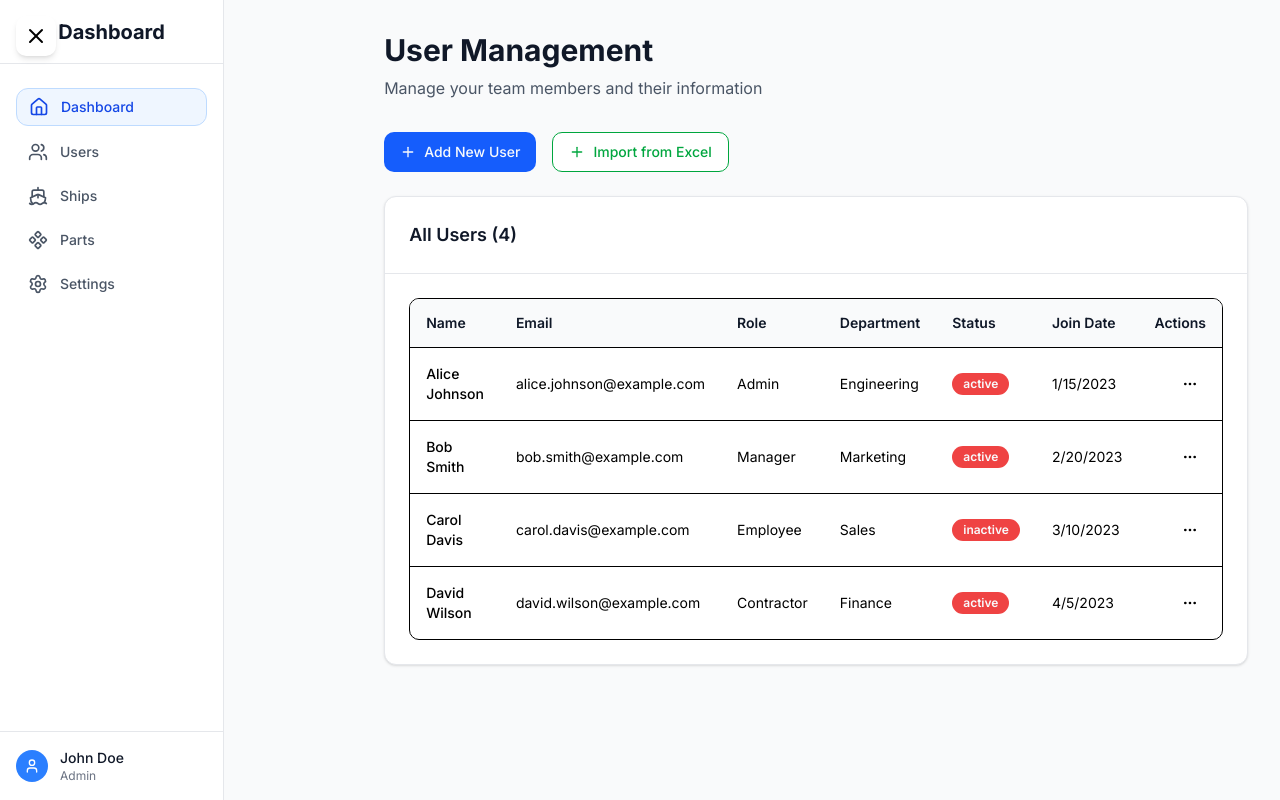
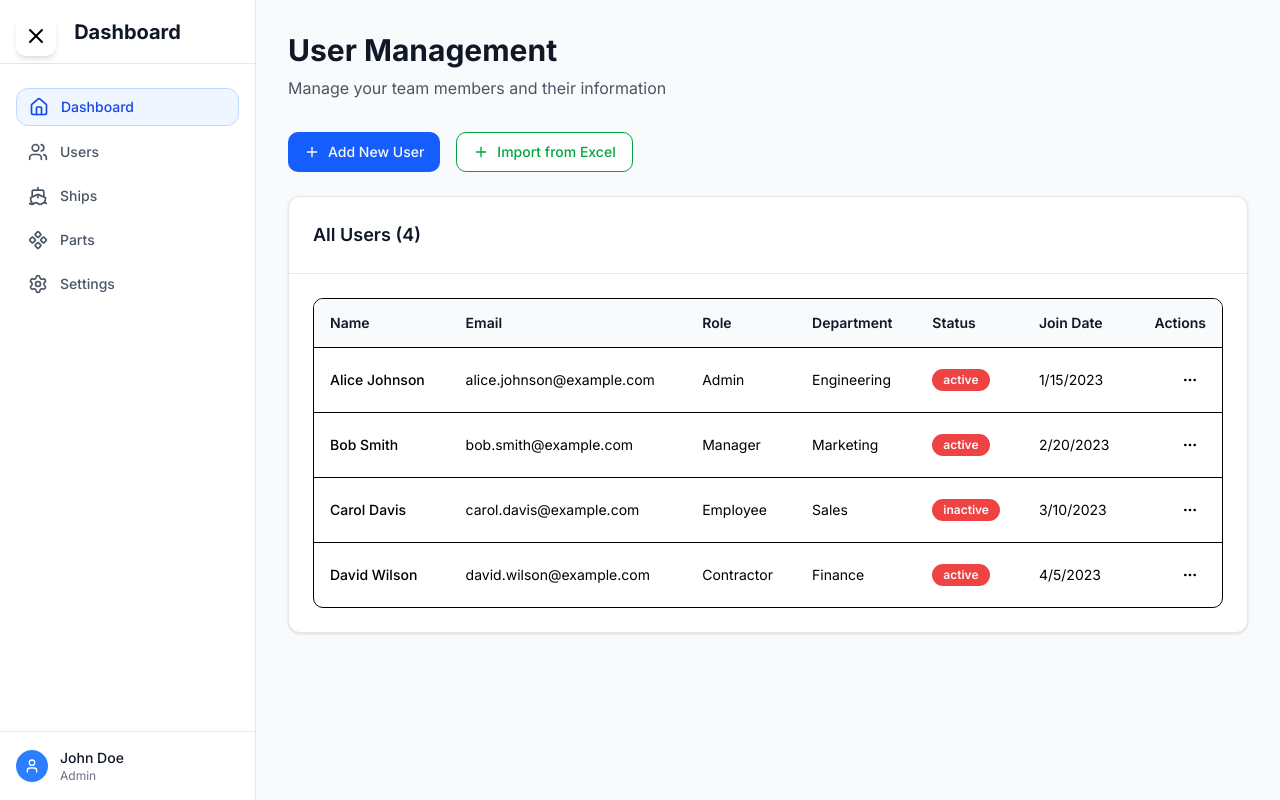
Before and after one commit to JuaisFloresR/naval_project, a Next.js app: page / in a window 1280 px wide. Built offline with nearby package versions, Linux system fonts and the light colour scheme.

Commit message:
Refactoring the sidebar to makeit fixed and to have it's own scrollbar

```diff
--- a/src/app/ClientLayout.tsx
+++ b/src/app/ClientLayout.tsx
@@ -8,12 +8,17 @@ export default function ClientLayout({ children }: { children: React.ReactNode }
   const { isOpen } = useSidebar();
 
   return (
-    <div className="min-h-screen bg-gray-50 flex">
+    <div className="bg-gray-50 min-h-screen flex relative overflow-hidden">
       <Sidebar />
-      <main className={cn(
-        "flex-1 transition-all duration-300 ease-in-out",
-        isOpen ? "lg:ml-32" : "lg:ml-0"
-      )}>
+      <main
+        className={cn(
+          "flex-1 overflow-y-auto transition-all duration-300 ease-in-out ",
+          // Solo en pantallas grandes se aplica el margen cuando está abierto
+          isOpen ? "lg:ml-64" : "lg:ml-0",
+          // En móviles, nunca desplazamos el contenido
+          "ml-0"
+        )}
+      >
         {children}
       </main>
     </div>
--- a/src/app/parts/page.tsx
+++ b/src/app/parts/page.tsx
@@ -53,7 +53,7 @@ export default function PartsPage() {
         <div className="mb-8">
           <div className="flex items-center justify-between">
             <div>
-              <h1 className="text-3xl font-bold text-gray-900">Parts Management</h1>
+              <h1 className="lg:text-3xl text-2xl font-bold text-gray-900">Parts Management</h1>
               <p className="mt-2 text-gray-600">
                 Manage your inventory of ship parts and components
               </p>
--- a/src/app/ships/page.tsx
+++ b/src/app/ships/page.tsx
@@ -73,7 +73,7 @@ export default function ShipsPage() {
         <div className="mb-8">
           <div className="flex items-center justify-between">
             <div>
-              <h1 className="text-3xl font-bold text-gray-900">Ships Management</h1>
+              <h1 className="lg:text-3xl text-2xl font-bold text-gray-900">Ships Management</h1>
               <p className="mt-2 text-gray-600">
                 Manage your fleet and vessel information
               </p>
--- a/src/components/Sidebar.tsx
+++ b/src/components/Sidebar.tsx
@@ -1,6 +1,6 @@
 'use client';
 
-import { Users, Home, Settings, Ship,Component, Menu, X, User } from 'lucide-react';
+import { Users, Home, Settings, Ship, Component, Menu, X, User } from 'lucide-react';
 import { cn } from '@/lib/utils';
 import { useSidebar } from '@/contexts/SidebarContext';
 import Link from 'next/link';
@@ -24,7 +24,7 @@ export default function Sidebar({ className }: SidebarProps) {
 
   return (
     <>
-      {/* Mobile menu button */}
+      {/* Botón de menú fijo (visible siempre) */}
       <div className="fixed top-4 left-4 z-50">
         <button
           onClick={() => setIsOpen(!isOpen)}
@@ -34,7 +34,7 @@ export default function Sidebar({ className }: SidebarProps) {
         </button>
       </div>
 
-      {/* Mobile overlay */}
+      {/* Overlay móvil */}
       {isOpen && (
         <div
           className="lg:hidden fixed inset-0 z-40 bg-black/50"
@@ -45,10 +45,12 @@ export default function Sidebar({ className }: SidebarProps) {
       {/* Sidebar */}
       <div
         className={cn(
-          'inset-y-0 left-0 z-40 w-64 bg-white border-r border-gray-200 transform transition-transform duration-300 ease-in-out',
+          'fixed top-0 left-0 h-screen w-64 bg-white border-r border-gray-200 transform transition-transform duration-300 ease-in-out overflow-y-auto z-40'
+          //  ,
+          ,
           isOpen
-            ? 'fixed translate-x-0 lg:static lg:translate-x-0'
-            : 'fixed -translate-x-full lg:fixed lg:-translate-x-full',
+            ? 'translate-x-0'
+            : '-translate-x-full',
           className
         )}
       >
@@ -58,13 +60,13 @@ export default function Sidebar({ className }: SidebarProps) {
             <h1 className="text-xl font-bold text-gray-900">Dashboard</h1>
           </div>
 
-          {/* Navigation */}
+          {/* Navegación */}
           <nav className="flex-1 px-4 py-6 space-y-2">
             {navigation.map((item) => {
               const Icon = item.icon;
               const isActive =
                 item.href === "/"
-                  ? pathname === "/" // homepage must match exactly
+                  ? pathname === "/"
                   : pathname.startsWith(item.href);
               return (
                 <Link
@@ -84,7 +86,7 @@ export default function Sidebar({ className }: SidebarProps) {
             })}
           </nav>
 
-          {/* User profile */}
+          {/* Perfil */}
           <div className="border-t border-gray-200 p-4">
             <div className="flex items-center space-x-3">
               <div className="flex-shrink-0">
```
